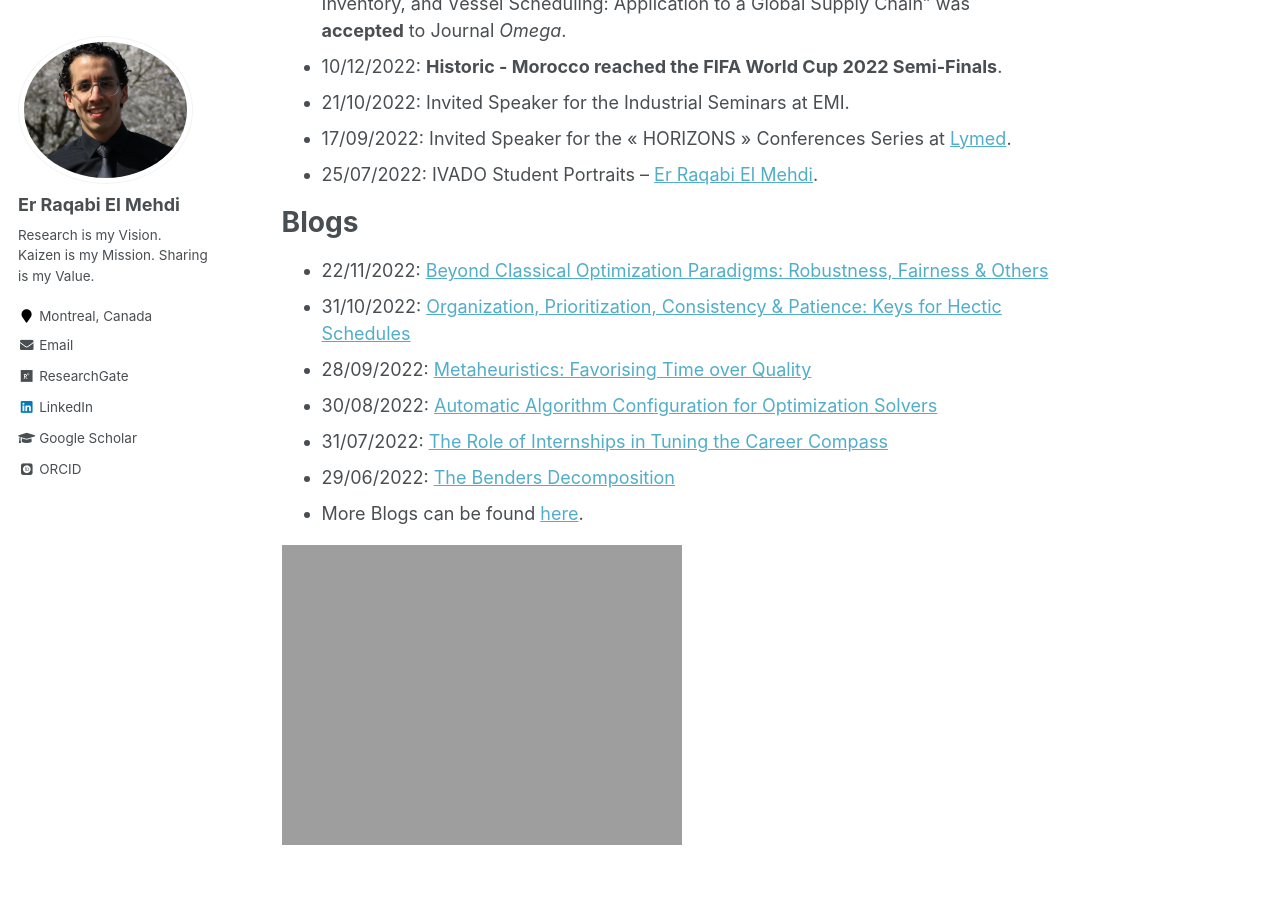
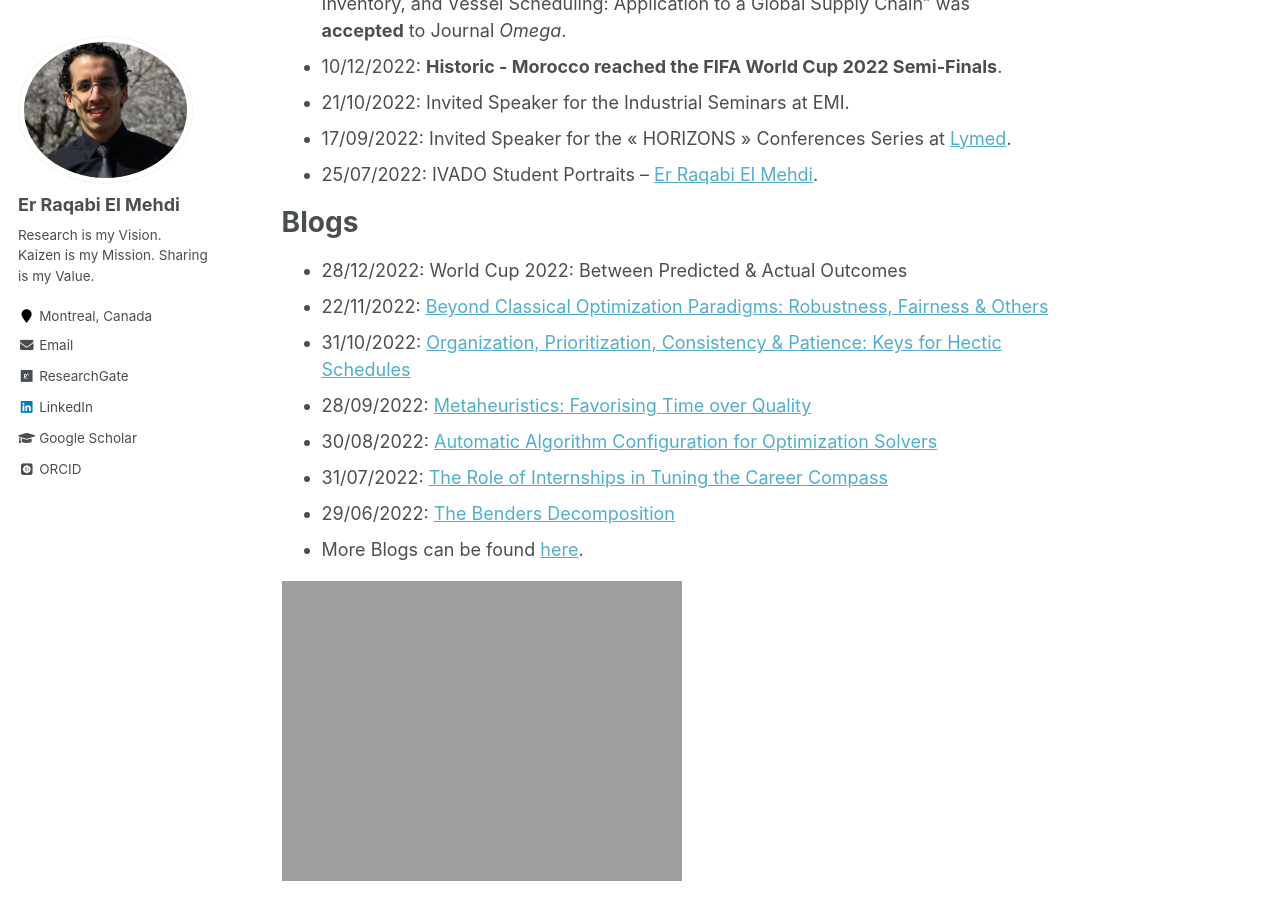
Before and after one commit to RqbMedi/rqbmedi.github.io, a Jekyll site: the page built from _pages/about.md, in a window 1280 px wide and 900 px high, scrolled down 891 px. Built offline with Jekyll 4.4.1, drawn with Linux system fonts in a browser that asks for light colours; some web fonts are replaced.

Commit message:
Update about.md

```diff
--- a/_pages/about.md
+++ b/_pages/about.md
@@ -34,6 +34,7 @@ News
 
 Blogs
 ======
+- 28/12/2022: World Cup 2022: Between Predicted & Actual Outcomes
 - 22/11/2022: [Beyond Classical Optimization Paradigms: Robustness, Fairness & Others](https://erraqabielmehdi.medium.com/beyond-classical-optimization-paradigms-robustness-fairness-others-dce754836c0d)
 - 31/10/2022: [Organization, Prioritization, Consistency & Patience: Keys for Hectic Schedules](https://www.linkedin.com/pulse/organization-prioritization-consistency-patience-keys-er-raqabi/?trackingId=SwNT9X4wQ6%2BXu%2FHBCCnE8A%3D%3D)
 - 28/09/2022: [Metaheuristics: Favorising Time over Quality](https://erraqabielmehdi.medium.com/metaheuristics-favorising-time-over-quality-1c0c7a68fa37)
```
